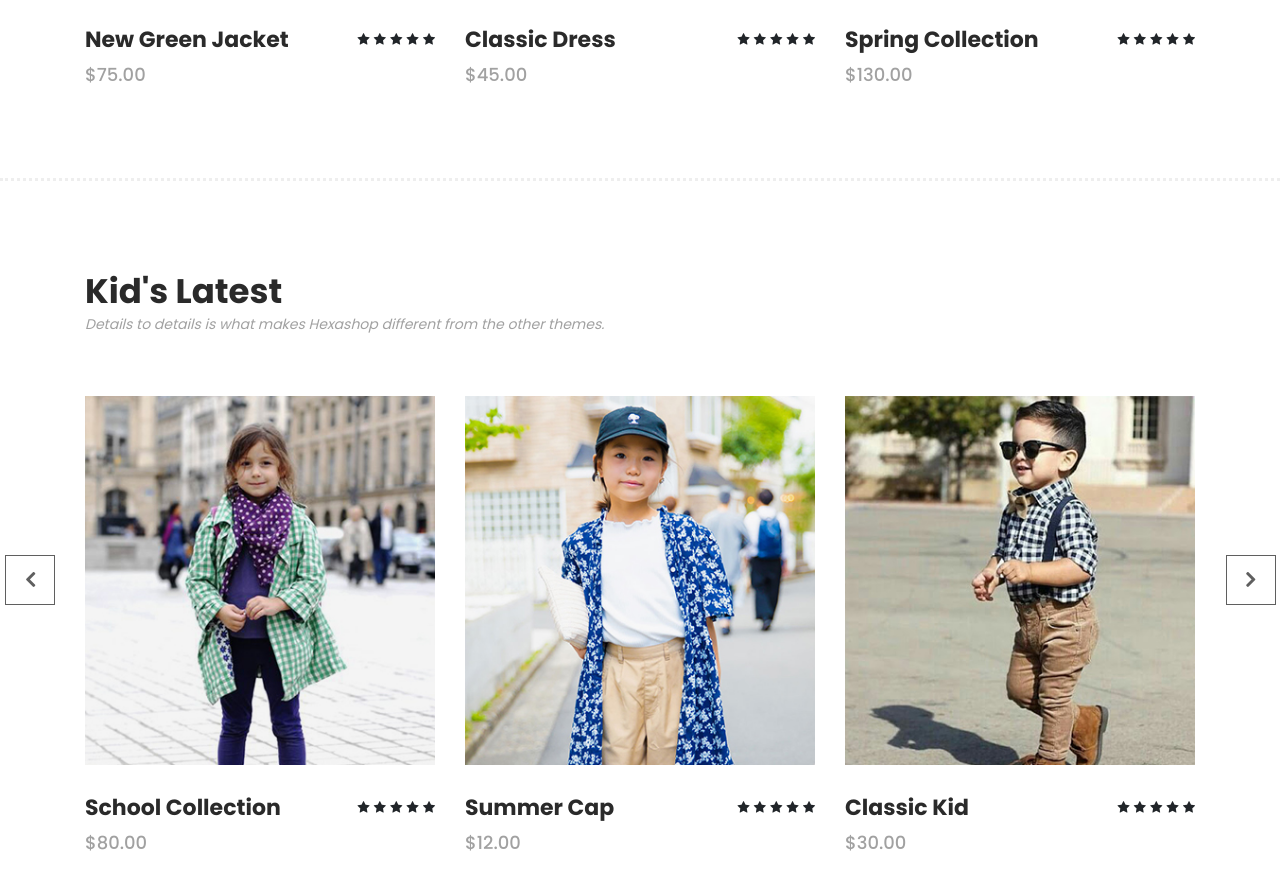
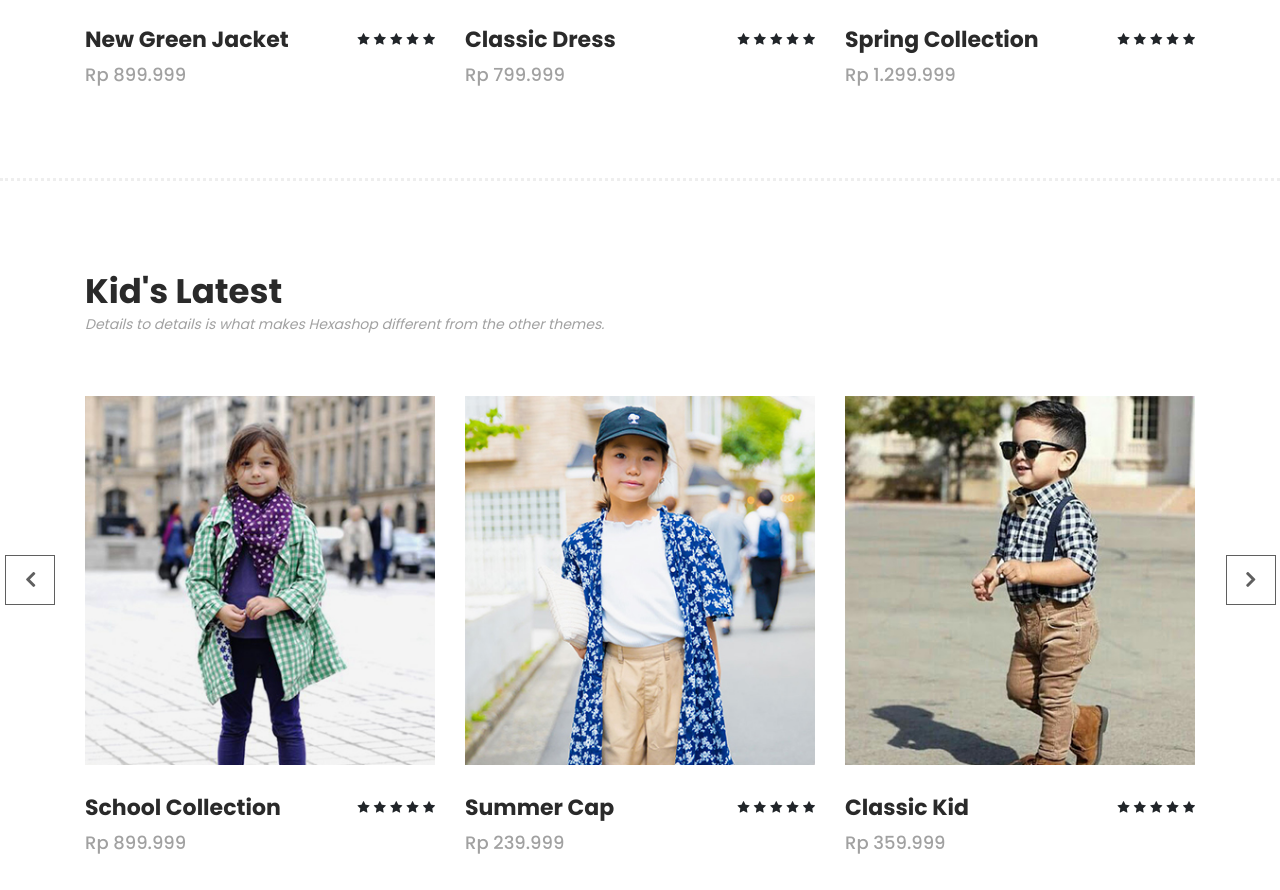
Before and after one commit to Fahmiiii09/Oline-Shop-Siska, a plain HTML site: page index.html in a window 1280 px wide. Shown: the part 2102-2992 px from the top of the page. Drawn offline with Linux system fonts and the light colour scheme.

Commit message:
index.html

```diff
--- a/index.html
+++ b/index.html
@@ -9,7 +9,7 @@
     <meta name="author" content="">
     <link href="https://fonts.googleapis.com/css?family=Poppins:100,200,300,400,500,600,700,800,900&display=swap" rel="stylesheet">
 
-    <title>Hexashop Ecommerce HTML CSS Template</title>
+    <title>Siska's Shop</title>
 
 
     <!-- Additional CSS Files -->
@@ -256,7 +256,7 @@
                                 </div>
                                 <div class="down-content">
                                     <h4>Love Nana ‘20</h4>
-                                    <span>$150.00</span>
+                                    <span>Rp 1.499.999</span>
                                     <ul class="stars">
                                         <li><i class="fa fa-star"></i></li>
                                         <li><i class="fa fa-star"></i></li>
@@ -279,7 +279,7 @@
                                 </div>
                                 <div class="down-content">
                                     <h4>Classic Spring</h4>
-                                    <span>$120.00</span>
+                                    <span>Rp 1.299.999</span>
                                     <ul class="stars">
                                         <li><i class="fa fa-star"></i></li>
                                         <li><i class="fa fa-star"></i></li>
@@ -327,7 +327,7 @@
                                 </div>
                                 <div class="down-content">
                                     <h4>New Green Jacket</h4>
-                                    <span>$75.00</span>
+                                    <span>Rp 899.999</span>
                                     <ul class="stars">
                                         <li><i class="fa fa-star"></i></li>
                                         <li><i class="fa fa-star"></i></li>
@@ -350,7 +350,7 @@
                                 </div>
                                 <div class="down-content">
                                     <h4>Classic Dress</h4>
-                                    <span>$45.00</span>
+                                    <span>Rp 799.999</span>
                                     <ul class="stars">
                                         <li><i class="fa fa-star"></i></li>
                                         <li><i class="fa fa-star"></i></li>
@@ -373,7 +373,7 @@
                                 </div>
                                 <div class="down-content">
                                     <h4>Spring Collection</h4>
-                                    <span>$130.00</span>
+                                    <span>Rp 1.299.999</span>
                                     <ul class="stars">
                                         <li><i class="fa fa-star"></i></li>
                                         <li><i class="fa fa-star"></i></li>
@@ -396,7 +396,7 @@
                                 </div>
                                 <div class="down-content">
                                     <h4>Classic Spring</h4>
-                                    <span>$120.00</span>
+                                    <span>Rp 1.299.999</span>
                                     <ul class="stars">
                                         <li><i class="fa fa-star"></i></li>
                                         <li><i class="fa fa-star"></i></li>
@@ -444,7 +444,7 @@
                                 </div>
                                 <div class="down-content">
                                     <h4>School Collection</h4>
-                                    <span>$80.00</span>
+                                    <span>Rp 899.999</span>
                                     <ul class="stars">
                                         <li><i class="fa fa-star"></i></li>
                                         <li><i class="fa fa-star"></i></li>
@@ -467,7 +467,7 @@
                                 </div>
                                 <div class="down-content">
                                     <h4>Summer Cap</h4>
-                                    <span>$12.00</span>
+                                    <span>Rp 239.999</span>
                                     <ul class="stars">
                                         <li><i class="fa fa-star"></i></li>
                                         <li><i class="fa fa-star"></i></li>
@@ -490,7 +490,7 @@
                                 </div>
                                 <div class="down-content">
                                     <h4>Classic Kid</h4>
-                                    <span>$30.00</span>
+                                    <span>Rp 359.999</span>
                                     <ul class="stars">
                                         <li><i class="fa fa-star"></i></li>
                                         <li><i class="fa fa-star"></i></li>
@@ -513,7 +513,7 @@
                                 </div>
                                 <div class="down-content">
                                     <h4>Classic Spring</h4>
-                                    <span>$120.00</span>
+                                    <span>Rp 1.199.999</span>
                                     <ul class="stars">
                                         <li><i class="fa fa-star"></i></li>
                                         <li><i class="fa fa-star"></i></li>
```
